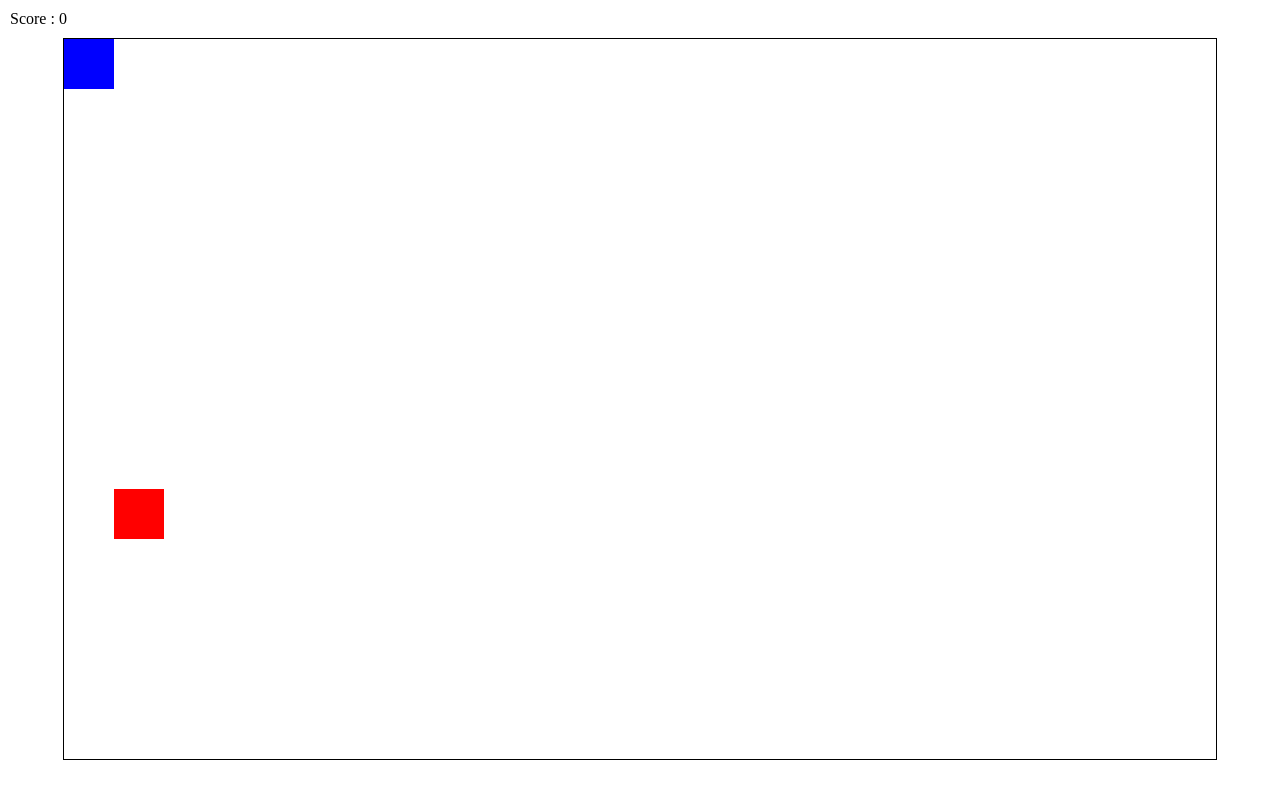
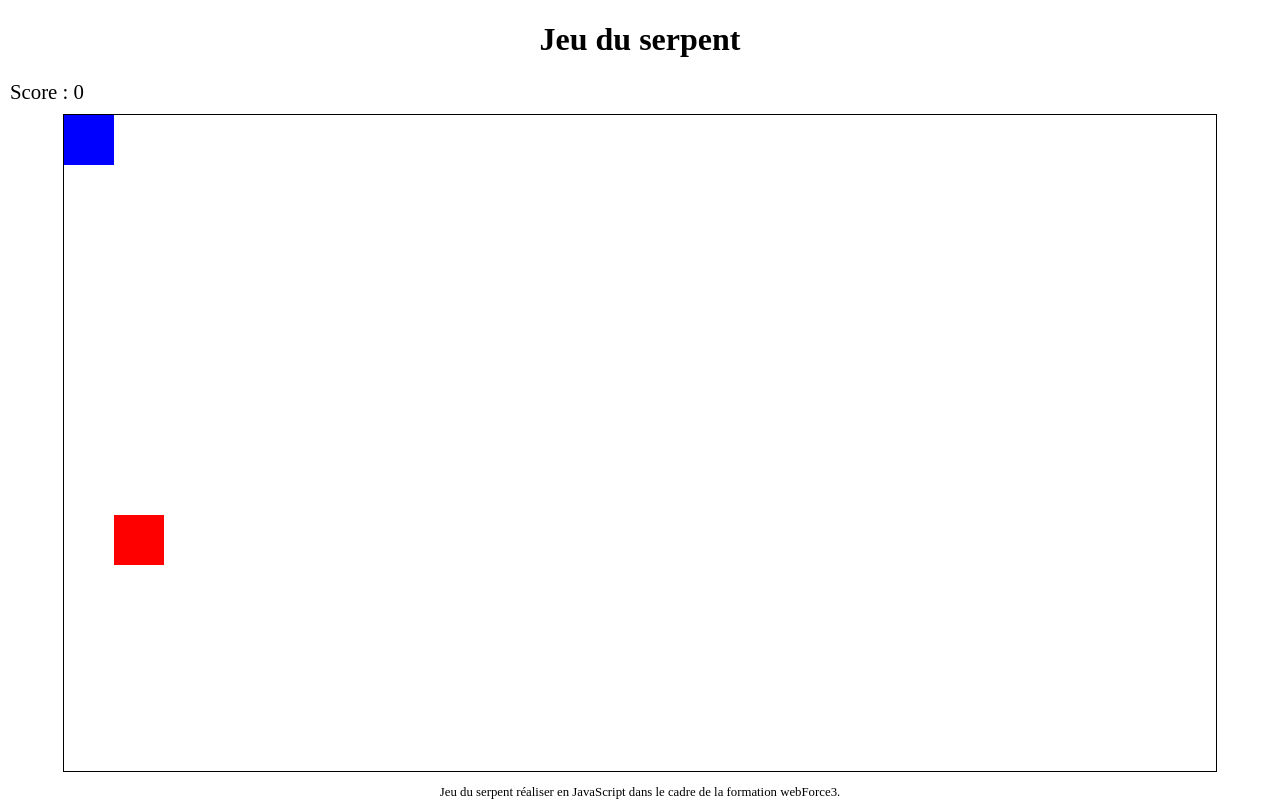
Before and after one commit to yannickHonore/jeu-du-serpent, a PHP site: page / in a window 1280 px wide. Before the commit the page ends 760 px from the top, so only its background shows below. Run offline with PHP 8.4, Linux system fonts and the light colour scheme.

Commit message:
Ajout du header (titre) et du footer

```diff
--- a/asset/css/style.css
+++ b/asset/css/style.css
@@ -3,13 +3,18 @@ body{
     position: relative;
 }
 
-p{
+header h1{
+    text-align: center;
+}
+
+main p{
     margin: 10px;
+    font-size: 1.3em;
 }
 
 #container{
     width: 90%;
-    height: 90vh;
+    height: 82vh;
     position: relative;
     margin: 0 auto;
     border: 1px solid black;
@@ -24,3 +29,8 @@ p{
     background: red;
     position: absolute;
 }
+
+footer p{
+    text-align: center;
+    font-size: 0.8em;
+}
--- a/index.html
+++ b/index.html
@@ -9,12 +9,19 @@
     <title>Jeu du serpent</title>
 </head>
 <body>
-    <div>
-        <p>Score : <span id="score"></span></p>
-    </div>
-    <div id="container">
-    </div>
-
+    <header>
+        <h1>Jeu du serpent</h1>
+    </header>
+    <main>
+        <div>
+            <p>Score : <span id="score"></span></p>
+        </div>
+        <div id="container">
+        </div>
+    </main>
+    <footer>
+        <p>Jeu du serpent réaliser en JavaScript dans le cadre de la formation webForce3.</p>
+    </footer>
     <script src="./asset/js/script.js"></script>
 </body>
 </html>
```
